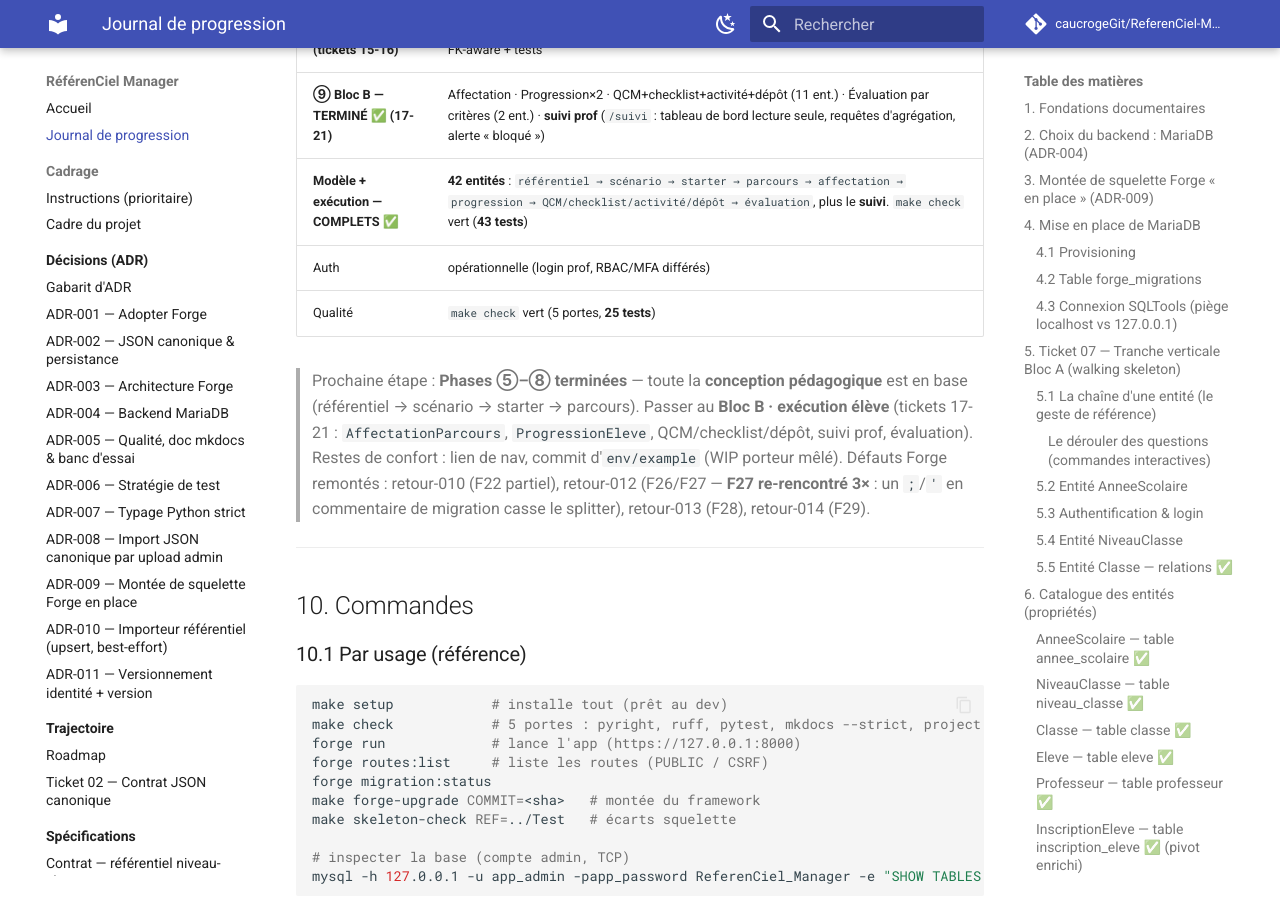
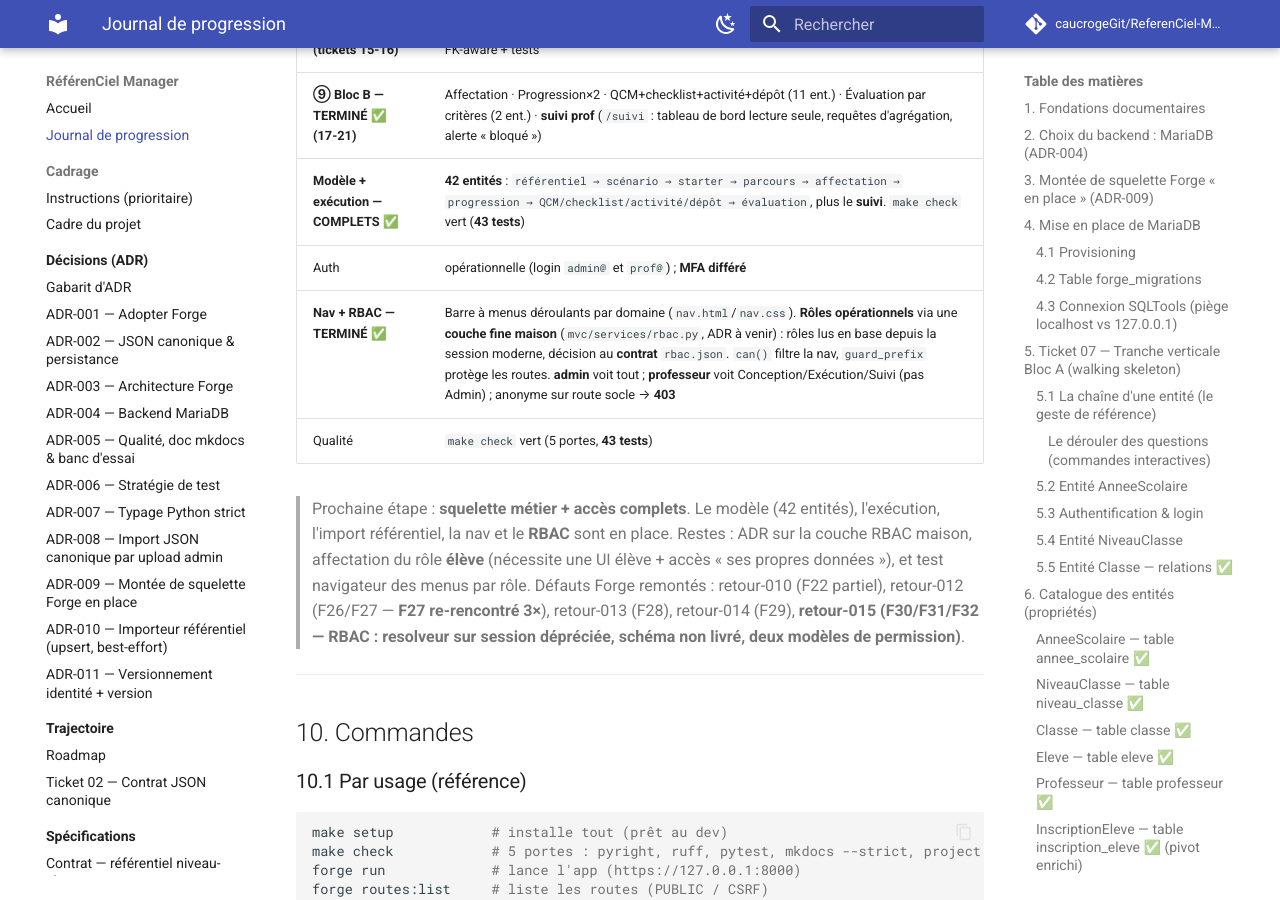
Before and after one commit to caucrogeGit/ReferenCiel-Manager, an MkDocs documentation site: the page built from docs/journal-de-progression.md, in a window 1280 px wide and 900 px high, scrolled down 14162 px. Built offline with MkDocs 1.6.1 and Material for MkDocs 9.7.7, drawn with Linux system fonts in a browser that asks for light colours; comment, search, counter and statistics services are not loaded.

Commit message:
docs(banc-essai): retour 015 — RBAC resolveur session dépréciée & schéma non livré
Trois constats terrain sur forge-mvc-rbac (F30/F31/F32) :
- F30 : get_request_roles lit core.security.session (déprécié) -> rôles toujours
  vides sur l'auth moderne (login_user ne stocke que user.id).
- F31 : aucun DDL livré (le resolveur interroge user_roles/roles/role_permissions/
  permissions, 4 tables absentes) ni commande rbac:sync contrat->base.
- F32 : deux modèles de permission disjoints (can() Jinja adossé base vs gardes
  contractuelles), tous deux branchés sur la résolution de rôles cassée.

Documente le contournement retenu (couche fine maison, cf. commit 42d7b0a).
README banc-essai + nav mkdocs + journal (§9) mis à jour.

Co-Authored-By: Claude Opus 4.8 (1M context) <noreply@anthropic.com>

```diff
--- a/docs/journal-de-progression.md
+++ b/docs/journal-de-progression.md
@@ -523,16 +523,17 @@ Trace des arbitrages structurants (le *pourquoi*) :
 | **⑧ Parcours — terminé ✅ (tickets 15-16)** | `Parcours` (dérivé d'une `VersionStarter`) + `VersionParcours` (ADR-011) + `Palier` (découpage, rattaché à `VersionParcours`, unique `(version_parcours, ordre)`) + CRUD FK-aware + tests |
 | **⑨ Bloc B — TERMINÉ ✅ (17-21)** | Affectation · Progression×2 · QCM+checklist+activité+dépôt (11 ent.) · Évaluation par critères (2 ent.) · **suivi prof** (`/suivi` : tableau de bord lecture seule, requêtes d'agrégation, alerte « bloqué ») |
 | **Modèle + exécution — COMPLETS ✅** | **42 entités** : `référentiel → scénario → starter → parcours → affectation → progression → QCM/checklist/activité/dépôt → évaluation`, plus le **suivi**. `make check` vert (**43 tests**) |
-| Auth | opérationnelle (login prof, RBAC/MFA différés) |
-| Qualité | `make check` vert (5 portes, **25 tests**) |
+| Auth | opérationnelle (login `admin@` et `prof@`) ; **MFA différé** |
+| **Nav + RBAC — TERMINÉ ✅** | Barre à menus déroulants par domaine (`nav.html`/`nav.css`). **Rôles opérationnels** via une **couche fine maison** (`mvc/services/rbac.py`, ADR à venir) : rôles lus en base depuis la session moderne, décision au **contrat** `rbac.json`. `can()` filtre la nav, `guard_prefix` protège les routes. **admin** voit tout ; **professeur** voit Conception/Exécution/Suivi (pas Admin) ; anonyme sur route socle → **403** |
+| Qualité | `make check` vert (5 portes, **43 tests**) |
 
-> Prochaine étape : **Phases ⑤–⑧ terminées** — toute la **conception pédagogique** est
-> en base (référentiel → scénario → starter → parcours). Passer au **Bloc B · exécution
-> élève** (tickets 17-21 : `AffectationParcours`, `ProgressionEleve`, QCM/checklist/dépôt,
-> suivi prof, évaluation). Restes de confort : lien de nav, commit d'`env/example` (WIP
-> porteur mêlé). Défauts Forge remontés : retour-010 (F22 partiel), retour-012 (F26/F27 —
-> **F27 re-rencontré 3×** : un `;`/`'` en commentaire de migration casse le splitter),
-> retour-013 (F28), retour-014 (F29).
+> Prochaine étape : **squelette métier + accès complets**. Le modèle (42 entités),
+> l'exécution, l'import référentiel, la nav et le **RBAC** sont en place. Restes : ADR sur
+> la couche RBAC maison, affectation du rôle **élève** (nécessite une UI élève + accès
+> « ses propres données »), et test navigateur des menus par rôle. Défauts Forge remontés :
+> retour-010 (F22 partiel), retour-012 (F26/F27 — **F27 re-rencontré 3×**), retour-013 (F28),
+> retour-014 (F29), **retour-015 (F30/F31/F32 — RBAC : resolveur sur session dépréciée,
+> schéma non livré, deux modèles de permission)**.
 
 ---
 
--- a/mkdocs.yml
+++ b/mkdocs.yml
@@ -112,3 +112,4 @@ nav:
       - Retour 012 — entity:validate FK & split SQL apostrophe: banc-essai/retour-012-entity-validate-faux-positif-fk-et-split-sql-apostrophe.md
       - Retour 013 — pivot many_to_many colonnes INT: banc-essai/retour-013-pivot-many-to-many-colonnes-int-au-lieu-de-bigint-unsigned.md
       - Retour 014 — forge-mvc-admin snake_case vs entities PascalCase: banc-essai/retour-014-forge-mvc-admin-snake-case-vs-entities-pascalcase.md
+      - Retour 015 — RBAC session dépréciée & schéma non livré: banc-essai/retour-015-rbac-resolveur-session-depreciee-et-schema-non-livre.md
```
Also changed, not shown: docs/banc-essai/README.md (+1 -0 lines), docs/banc-essai/retour-015-rbac-resolveur-session-depreciee-et-schema-non-livre.md (added, +122 -0 lines).
